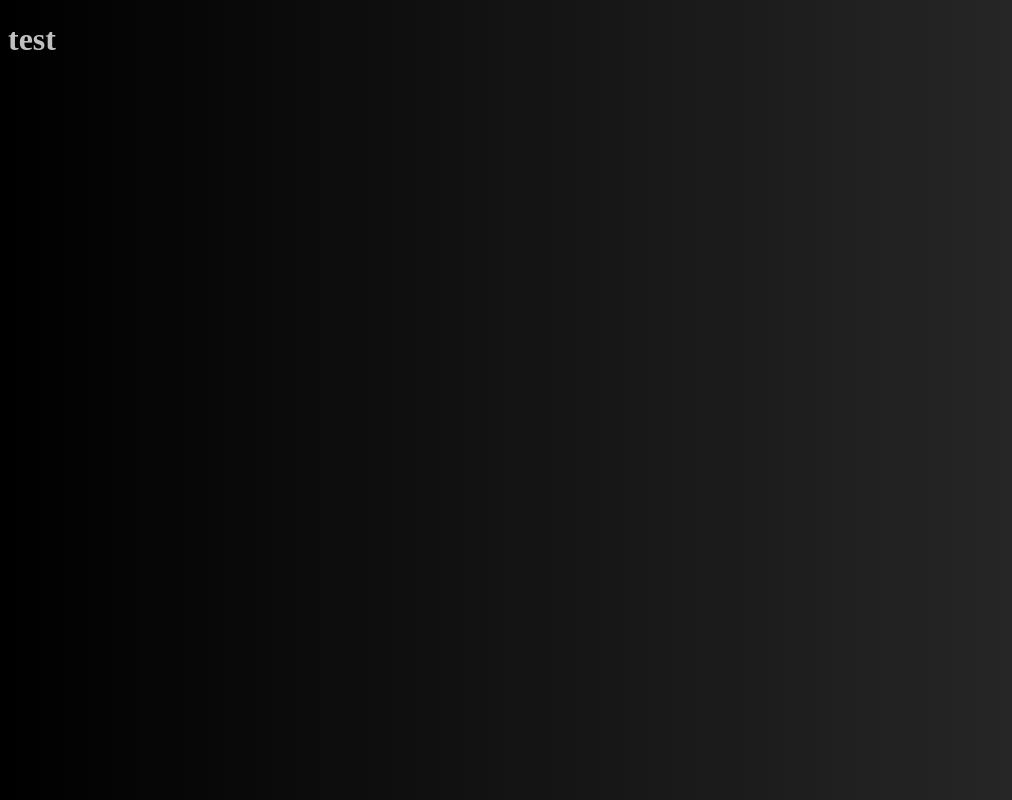
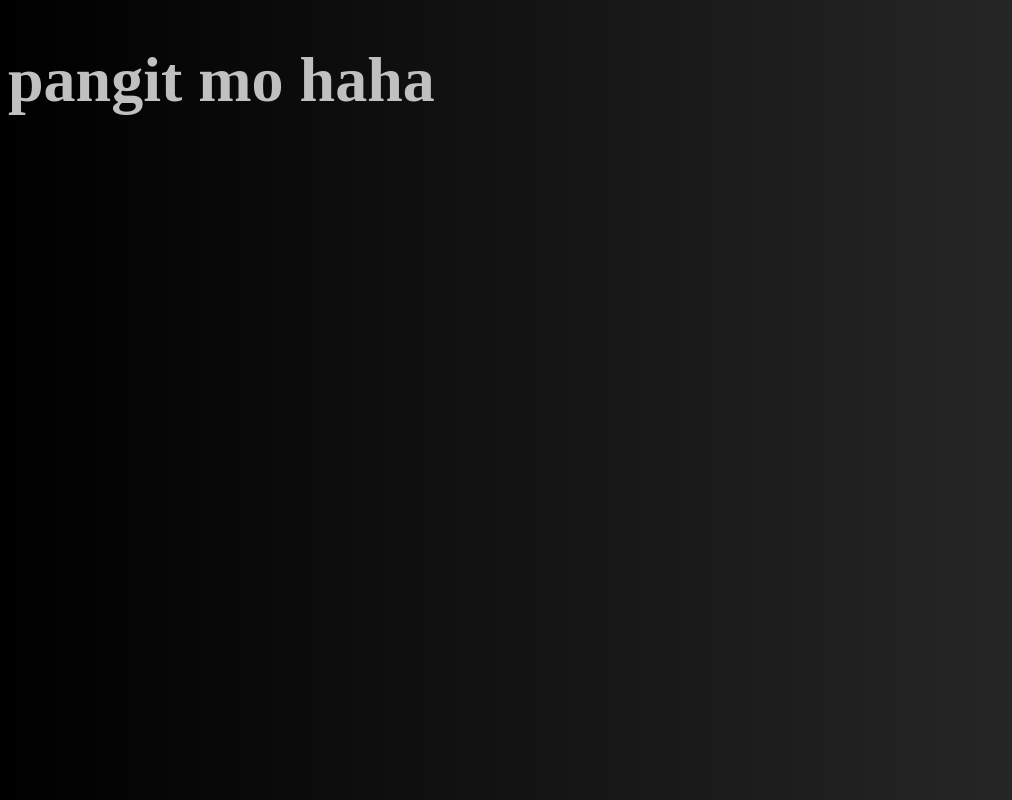
Before and after one commit to ranielbanasihan/Portfolio, a plain HTML site: page index.html in a window 1280 px wide. Shown: the whole page, without its empty margins (0-1012 px from the left). Drawn offline with Linux system fonts and the light colour scheme.

Commit message:
changed text

```diff
--- a/index.html
+++ b/index.html
@@ -7,6 +7,6 @@
     <title>Raniel Banasihan</title>
   </head>
   <body>
-    <h1>test</h1>
+    <h1>pangit mo haha</h1>
   </body>
 </html>
--- a/style.css
+++ b/style.css
@@ -1,5 +1,6 @@
 h1 {
   color: silver;
+  font-size: 64px;
 }
 body {
   background: #000;
```
